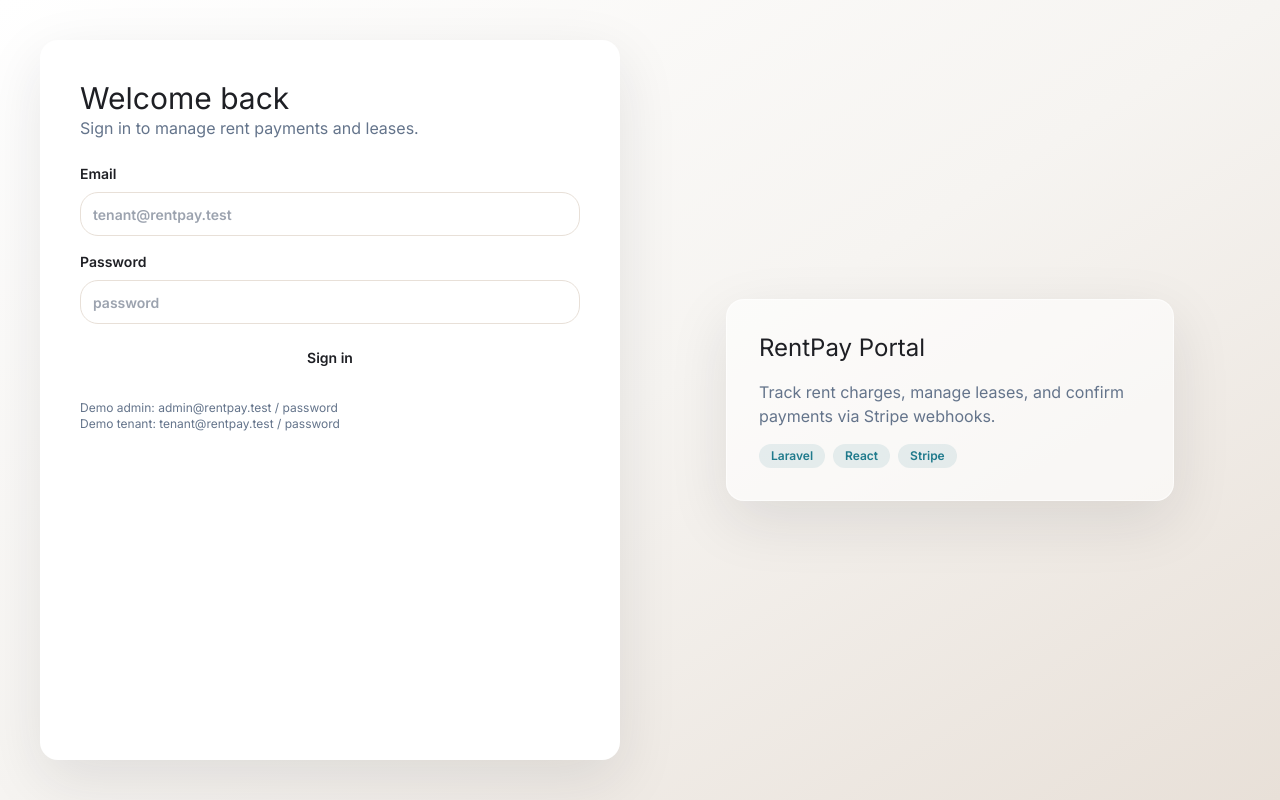
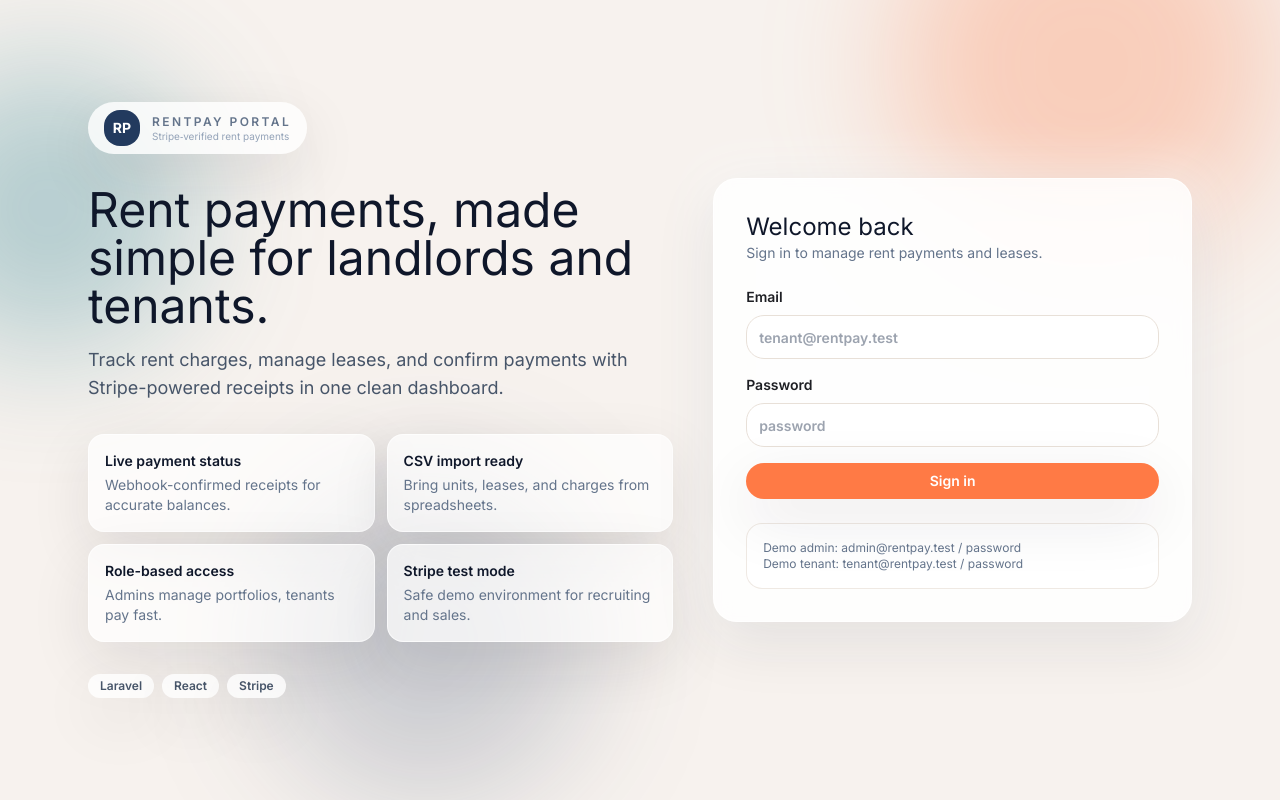
Before and after one commit to Picke1id/rentpay-portal-public, a React (Vite) app in the folder rentpay-web/: page /login in a window 1280 px wide. Built offline with nearby package versions, Linux system fonts and the light colour scheme; no server answers.

Commit message:
Refresh login page styling

```diff
--- a/rentpay-web/src/pages/LoginPage.tsx
+++ b/rentpay-web/src/pages/LoginPage.tsx
@@ -39,11 +39,54 @@ export const LoginPage = () => {
   }
 
   return (
-    <div className="grid min-h-screen grid-cols-1 gap-10 bg-gradient-to-br from-white via-sand to-stone p-10 lg:grid-cols-2">
-      <div className="card flex flex-col gap-6 p-10">
-        <div>
-          <h1 className="font-display text-3xl">Welcome back</h1>
-          <p className="text-slate-500">Sign in to manage rent payments and leases.</p>
+    <div className="relative min-h-screen overflow-hidden bg-[#f7f2ee]">
+      <div className="pointer-events-none absolute -left-24 top-16 h-72 w-72 rounded-full bg-teal/30 blur-3xl" />
+      <div className="pointer-events-none absolute right-0 top-0 h-96 w-96 -translate-y-1/3 rounded-full bg-accent/30 blur-3xl" />
+      <div className="pointer-events-none absolute bottom-0 left-1/3 h-80 w-80 -translate-x-1/2 rounded-full bg-navy/20 blur-3xl" />
+
+      <div className="relative mx-auto grid min-h-screen w-full max-w-6xl grid-cols-1 gap-10 px-6 py-12 lg:grid-cols-[1.1fr_0.9fr] lg:items-center">
+        <div className="space-y-8">
+          <div className="inline-flex items-center gap-3 rounded-full bg-white/80 px-4 py-2 shadow-soft">
+            <span className="inline-grid h-9 w-9 place-items-center rounded-2xl bg-navy font-display text-sm font-bold text-white">RP</span>
+            <div className="leading-tight">
+              <div className="text-xs font-semibold uppercase tracking-[0.2em] text-slate-500">RentPay Portal</div>
+              <div className="text-[10px] text-slate-400">Stripe‑verified rent payments</div>
+            </div>
+          </div>
+          <div className="space-y-4">
+            <h1 className="font-display text-4xl leading-tight text-slate-900 sm:text-5xl">
+              Rent payments, made simple for landlords and tenants.
+            </h1>
+            <p className="max-w-xl text-lg text-slate-600">
+              Track rent charges, manage leases, and confirm payments with Stripe-powered receipts in one clean dashboard.
+            </p>
+          </div>
+          <div className="grid gap-3 sm:grid-cols-2">
+            {[
+              { title: 'Live payment status', body: 'Webhook-confirmed receipts for accurate balances.' },
+              { title: 'CSV import ready', body: 'Bring units, leases, and charges from spreadsheets.' },
+              { title: 'Role-based access', body: 'Admins manage portfolios, tenants pay fast.' },
+              { title: 'Stripe test mode', body: 'Safe demo environment for recruiting and sales.' },
+            ].map((item) => (
+              <div key={item.title} className="rounded-2xl border border-white/70 bg-white/70 p-4 shadow-soft">
+                <h3 className="text-sm font-semibold text-slate-900">{item.title}</h3>
+                <p className="mt-1 text-sm text-slate-500">{item.body}</p>
+              </div>
+            ))}
+          </div>
+          <div className="flex flex-wrap gap-2 text-xs font-semibold">
+            {['Laravel', 'React', 'Stripe'].map((item) => (
+              <span key={item} className="rounded-full bg-white/80 px-3 py-1 text-slate-600 shadow-soft">{item}</span>
+            ))}
+          </div>
+        </div>
+
+        <div className="relative">
+          <div className="absolute -inset-3 rounded-3xl bg-white/50 blur-xl" />
+          <div className="relative rounded-3xl border border-white/70 bg-white/80 p-8 shadow-soft backdrop-blur">
+            <div className="mb-6">
+              <h2 className="font-display text-2xl text-slate-900">Welcome back</h2>
+              <p className="text-sm text-slate-500">Sign in to manage rent payments and leases.</p>
             </div>
             <form onSubmit={onSubmit} className="flex flex-col gap-4">
               <label className="flex flex-col gap-2 text-sm font-semibold">
@@ -67,23 +110,14 @@ export const LoginPage = () => {
                 />
               </label>
               {error ? <div className="rounded-xl bg-orange-100 px-3 py-2 text-sm font-semibold text-orange-800">{error}</div> : null}
-          <Button type="submit" disabled={loading}>
+              <Button type="submit" disabled={loading} className="btn-primary">
                 {loading ? 'Signing in...' : 'Sign in'}
               </Button>
             </form>
-        <div className="text-xs text-slate-500">
+            <div className="mt-6 rounded-2xl border border-stone/70 bg-white/70 p-4 text-xs text-slate-500">
               <p>Demo admin: admin@rentpay.test / password</p>
               <p>Demo tenant: tenant@rentpay.test / password</p>
             </div>
-      </div>
-      <div className="flex items-center justify-center">
-        <div className="card max-w-md space-y-4 border border-white/60 bg-white/60 p-8">
-          <h2 className="font-display text-2xl">RentPay Portal</h2>
-          <p className="text-slate-500">Track rent charges, manage leases, and confirm payments via Stripe webhooks.</p>
-          <div className="flex flex-wrap gap-2 text-xs font-semibold">
-            {['Laravel', 'React', 'Stripe'].map((item) => (
-              <span key={item} className="rounded-full bg-teal/10 px-3 py-1 text-teal">{item}</span>
-            ))}
           </div>
         </div>
       </div>
```
Lines whose indentation alone changed are shown as unchanged.
